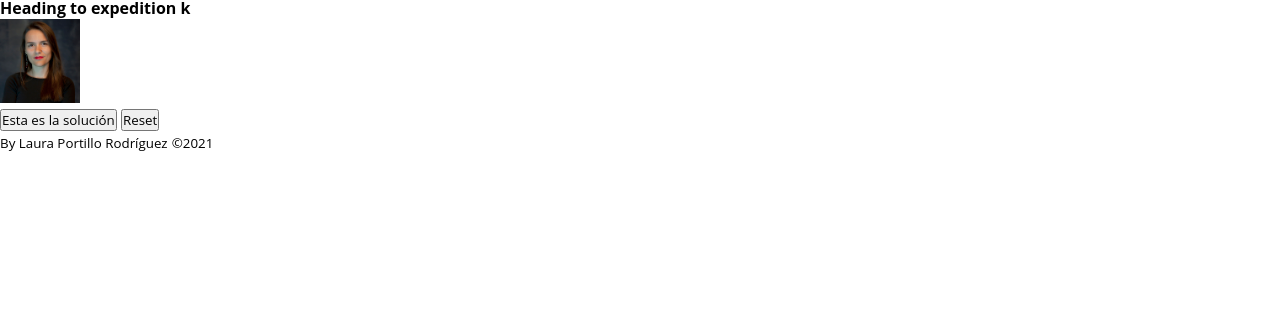
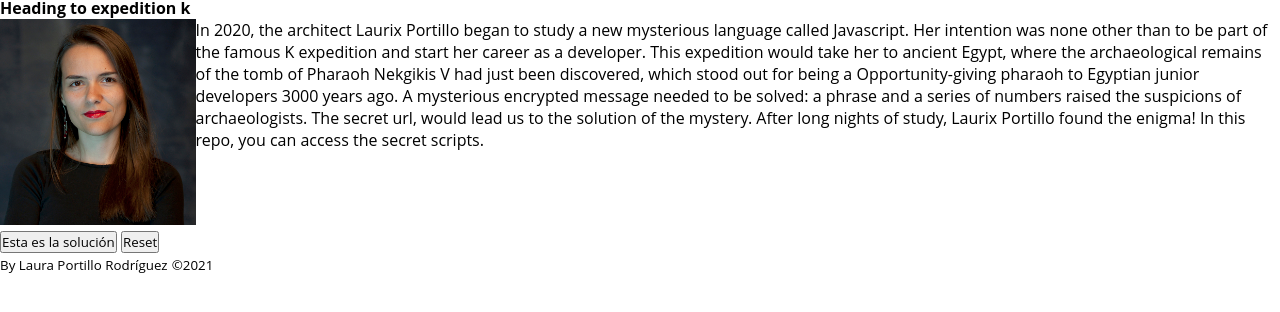
Before and after one commit to lauraportillo/generacion-k, a website: page src/html/index.html in a window 1280 px wide. Shown: the part 46-358 px from the top of the page. Drawn offline with nearby package versions, Linux system fonts and the light colour scheme; files that its build step writes are made by us from their sources; files whose address does not match are found by name.

Commit message:
add description

```diff
--- a/src/html/index.html
+++ b/src/html/index.html
@@ -16,8 +16,24 @@
     </header>
 
     <main>
-        <div class="containerImg">
-            <img class="containerImg__photo" src="../assets/images/lauraPortillo.jpg" alt="laurix portillo">
+        <div class="sectionA">
+            <div class="sectionA__containerImg">
+                <img class="sectionA__containerImg--photo" src="../assets/images/lauraPortillo.jpg"
+                    alt="laurix portillo">
+            </div>
+            <p class="sectionA__description">In 2020, the architect Laurix Portillo began to study a new mysterious
+                language called Javascript. Her
+                intention was none other than to be part of the famous K expedition and start her career as a developer.
+                This expedition would take her to ancient Egypt, where the archaeological remains of the tomb of Pharaoh
+                Nekgikis V had just been discovered, which stood out for being a Opportunity-giving pharaoh to Egyptian
+                junior developers 3000 years ago.
+
+                A mysterious encrypted message needed to be solved: a phrase and a series of numbers raised the
+                suspicions
+                of archaeologists. The secret url, would lead us to the solution of the mystery.
+                After long nights of study, Laurix Portillo found the enigma! In this repo, you can access the secret
+                scripts.
+            </p>
         </div>
 
         <!-- <h2>Cómo será dar con Nekgikis V...</h2>
--- a/src/scss/main.scss
+++ b/src/scss/main.scss
@@ -1,11 +1,13 @@
 @import 'core/variables';
 @import 'core/reset';
 
-.containerImg {
-  width: 80px;
-  height: auto;
+.sectionA {
+  display: flex;
 }
-.containerImg__photo {
+.sectionA__containerImg {
+  width: 1000px;
+}
+.sectionA__containerImg--photo {
   width: 100%;
 }
 
```
